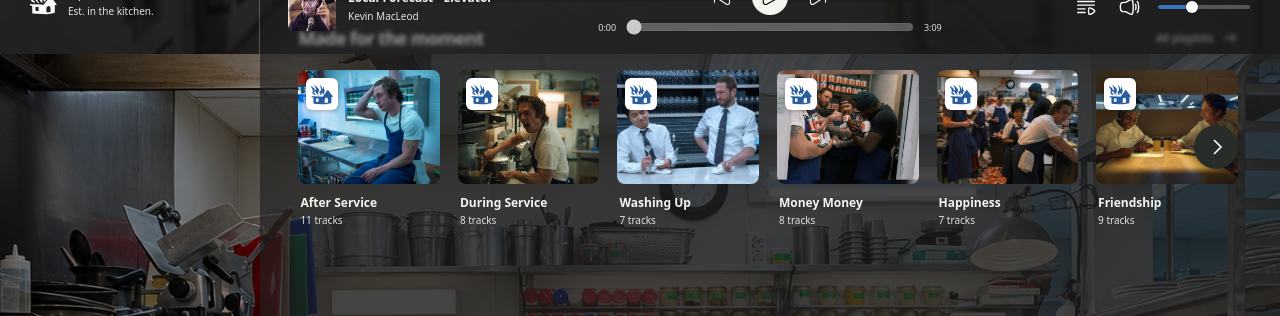
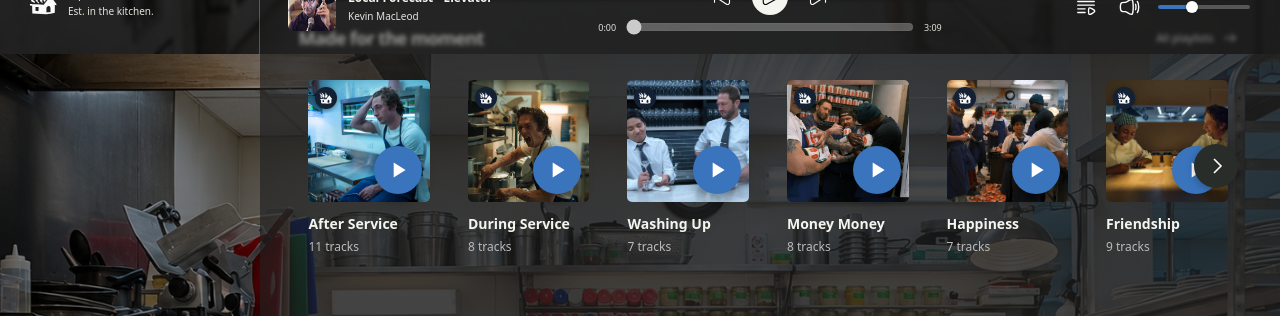
Before and after one commit to Mahkalix/Dimension, a Next.js app: page /player in a window 1280 px wide. Shown: the part 746-1062 px from the top of the page. Built offline with nearby package versions, Linux system fonts and the light colour scheme.

Commit message:
Add shared playlist cards with hover playback and corner branding

```diff
--- a/src/TheDen.jsx
+++ b/src/TheDen.jsx
@@ -1,4 +1,5 @@
 "use client";
+import PlaylistCard from "./components/PlaylistCard";
 import PersonalPlaylist from "./components/PersonalPlaylist";
 import PlaylistEditor from "./components/PlaylistEditor";
 import { genericCover, normalizePlaylist, playlistShareHash, readSharedPlaylist } from "./lib/playlists";
@@ -661,15 +662,7 @@ export default function TheDen({ signedIn = false, accountId }) {
         {section === "Library" && libraryTab === "Playlists" && !query && (
           <section className="collections" aria-label="Collections">
             {sortedPlaylists.map((p) => (
-              <button key={p.id} onClick={() => choosePlaylist(p)}>
-                <img
-                  src={p.cover}
-                  alt={p.alt}
-                  style={{ objectPosition: p.imagePosition }}
-                />
-                <strong>{p.title}</strong>
-                <small>{p.tracks.length} tracks</small>
-              </button>
+              <PlaylistCard key={p.id} playlist={p} onOpen={choosePlaylist} onPlay={playPlaylist} />
             ))}{" "}
           </section>
         )}
--- a/src/components/ListenDashboard.jsx
+++ b/src/components/ListenDashboard.jsx
@@ -1,3 +1,4 @@
+import PlaylistCard from "./PlaylistCard";
 import { useEffect, useRef, useState } from "react";
 import SolarIcon from "./SolarIcon";
 import Dedication from "./Dedication";
@@ -116,23 +117,7 @@ export default function ListenDashboard({
         <div className="shelf-carousel">
           <div className="shelf-records" id="playlist-carousel" ref={shelf}>
             {playlists.map((playlist) => (
-              <button
-                key={playlist.id}
-                className="shelf-record"
-                onClick={() => onPlaylist(playlist)}
-              >
-                <div className="shelf-cover">
-                  <img
-                    src={playlist.cover}
-                    alt={playlist.alt}
-                    style={{ objectPosition: playlist.imagePosition }}
-                  />
-                  <span className="playlist-brand" data-style={playlist.logoStyle || "badge"} aria-hidden="true" />
-                  <SolarIcon name="arrow-right" />
-                </div>
-                <strong>{playlist.title}</strong>
-                <small>{playlist.tracks.length} tracks</small>
-              </button>
+              <PlaylistCard key={playlist.id} className="shelf-record" playlist={playlist} onOpen={onPlaylist} onPlay={onPlayPlaylist} />
             ))}
           </div>
           <button
--- /dev/null
+++ b/src/components/PlaylistCard.jsx
@@ -0,0 +1,14 @@
+import styles from "./PlaylistCard.module.scss";
+
+export default function PlaylistCard({ playlist, onOpen, onPlay, className = "" }) {
+  return <article className={styles.card + " " + className}>
+    <button className={styles.open} onClick={() => onOpen(playlist)} aria-label={"Open " + playlist.title}>
+      <span className={styles.cover}>
+        <img src={playlist.cover} alt="" style={{ objectPosition: playlist.imagePosition }} />
+        <span className={styles.brand} aria-hidden="true" />
+      </span>
+      <strong>{playlist.title}</strong><small>{playlist.tracks.length} tracks</small>
+    </button>
+    {!!playlist.tracks.length && <button className={styles.play} onClick={() => onPlay(playlist)} aria-label={"Play " + playlist.title}><svg viewBox="0 0 24 24" aria-hidden="true"><path d="M8 5v14l11-7Z" fill="currentColor" /></svg></button>}
+  </article>;
+}
--- /dev/null
+++ b/src/components/PlaylistCard.module.scss
@@ -0,0 +1,18 @@
+.card { container-type: inline-size; position: relative; min-width: 0; padding: 10px; border-radius: 8px; transition: background 160ms ease; }
+.card:hover, .card:focus-within { background: #ffffff14; }
+.card .open { display: block; width: 100%; min-width: 0; padding: 0; border: 0; text-align: left; background: transparent; color: inherit; }
+.cover { display: block; position: relative; aspect-ratio: 1; }
+.card .cover img { display: block; width: 100%; height: 100%; aspect-ratio: 1; object-fit: cover; border-radius: 5px; margin: 0; }
+.brand { position: absolute; left: 7px; top: 7px; width: 22px; height: 22px; border-radius: 50%; background: #142134; box-shadow: 0 1px 4px #0006; }
+.brand::after { content: ""; position: absolute; inset: 4px; background: #fff; mask: url('/brand/the-den-house.svg') center / contain no-repeat; }
+.card strong { display: block; padding: 0; margin: 12px 0 4px; font-size: 14px; }
+.card small { display: block; padding: 0; margin: 0; color: #bbb; font-size: 12px; }
+.card .play { position: absolute; right: 18px; top: calc(100cqw - 46px); display: grid; place-items: center; width: 48px; height: 48px; padding: 0; border: 0; border-radius: 50%; background: #3974bd; color: white; box-shadow: 0 6px 14px #0006; opacity: 0; transform: translateY(8px); transition: opacity 160ms ease, transform 160ms ease; }
+.card .play svg { width: 26px; height: 26px; }
+.card:hover .play, .card:focus-within .play { opacity: 1; transform: translateY(0); }
+.card .play:hover { background: #4788d4; }
+@media (hover: none) { .card .play { opacity: 1; transform: none; } }
+@media (prefers-reduced-motion: reduce) { .card, .card .play { transition: none; } }
+
+.card.card { padding: 10px; }
+.card.card:hover, .card.card:focus-within { background: #ffffff14; }
```
